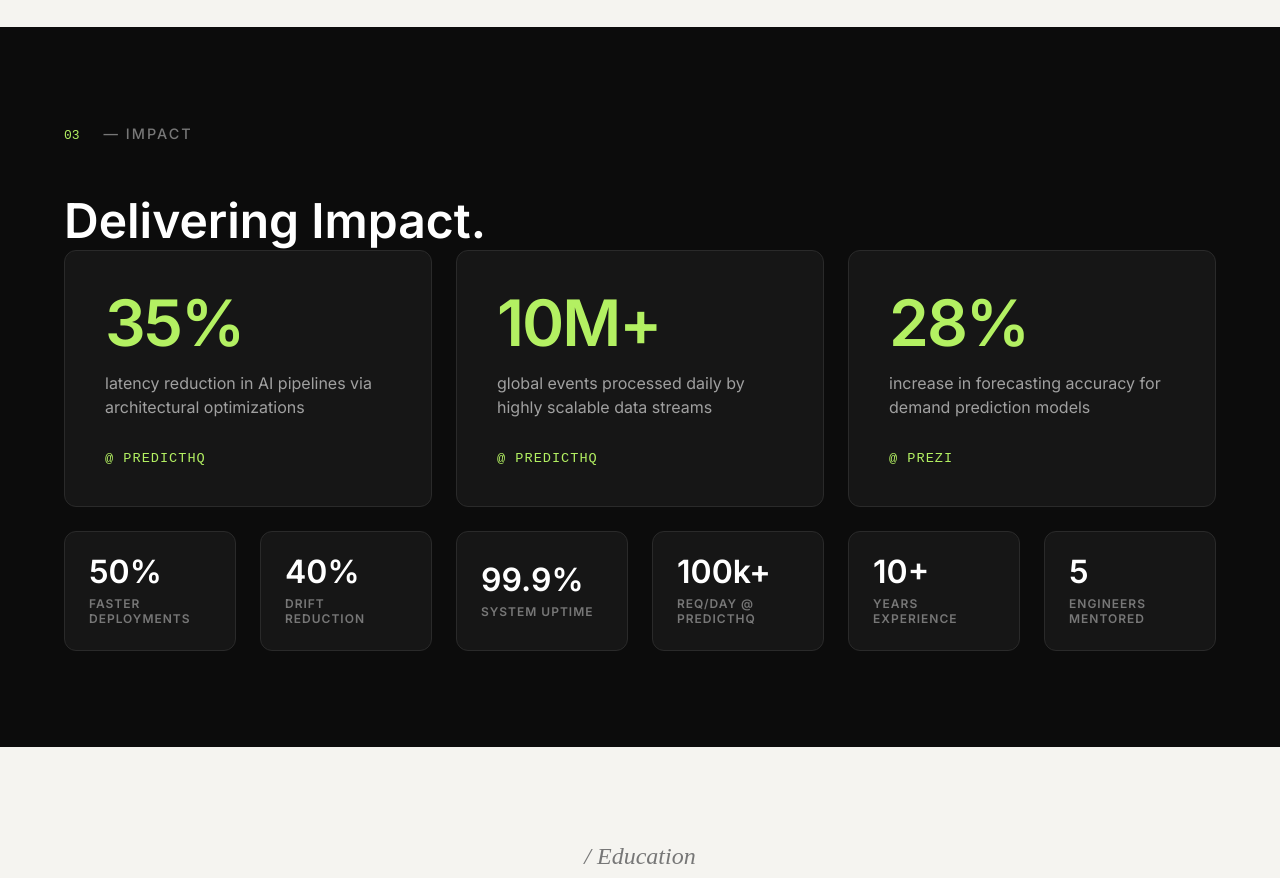
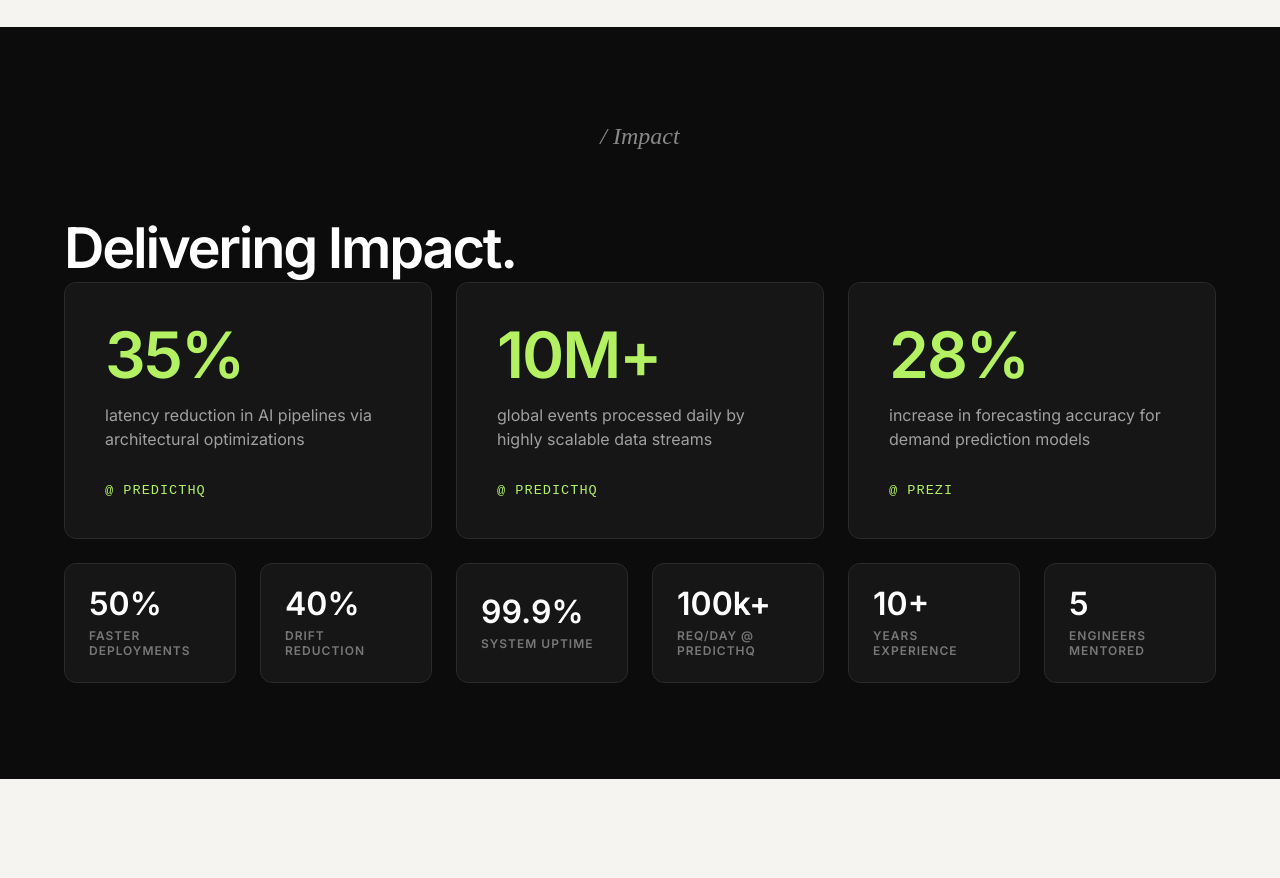
Before and after one commit to owennoah/david, a React (Vite) app: page / in a window 1280 px wide. Shown: the part 2060-2938 px from the top of the page. Built offline with nearby package versions, Linux system fonts and the light colour scheme.

Commit message:
style: updated impact subtitle to match about subtitle style

```diff
--- a/src/App.jsx
+++ b/src/App.jsx
@@ -212,8 +212,7 @@ function App() {
         <div className="outcomes-section-wrapper">
           <section id="highlights" className="outcomes-section fade-in-section">
             <div className="outcomes-header">
-              <span className="outcomes-number">03</span>
-              <span className="outcomes-subtitle">— IMPACT</span>
+              <span className="outcomes-subtitle">/ Impact</span>
             </div>
             <h2 className="outcomes-title">Delivering Impact.</h2>
 
--- a/src/index.css
+++ b/src/index.css
@@ -924,26 +924,22 @@ body {
   margin: 0 auto;
 }
 .outcomes-header {
-  margin-bottom: 3rem;
+  margin-bottom: 4rem;
+  text-align: center;
 }
 .outcomes-subtitle {
-  font-family: 'Inter', sans-serif;
-  font-size: 0.9rem;
-  font-weight: 500;
-  color: #777;
-  letter-spacing: 2px;
-  text-transform: uppercase;
-}
-.outcomes-number {
-  color: #b3f062; /* Bright green */
-  font-family: monospace;
-  margin-right: 1.5rem;
+  font-family: serif;
+  font-style: italic;
+  font-size: 1.5rem;
+  color: #888;
+  display: block;
+  margin-bottom: 0.5rem;
 }
 .outcomes-title {
-  font-size: 3rem;
+  font-size: 3.5rem;
   font-weight: 600;
+  letter-spacing: -0.04em;
   color: #ffffff;
-  margin-top: 1rem;
 }
 
 .outcomes-grid {
```
